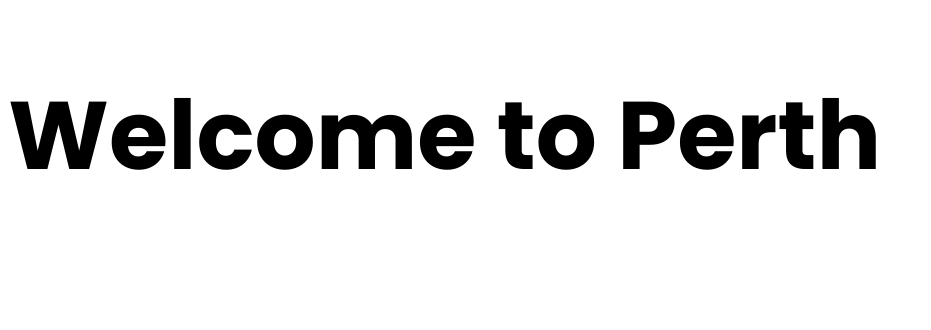
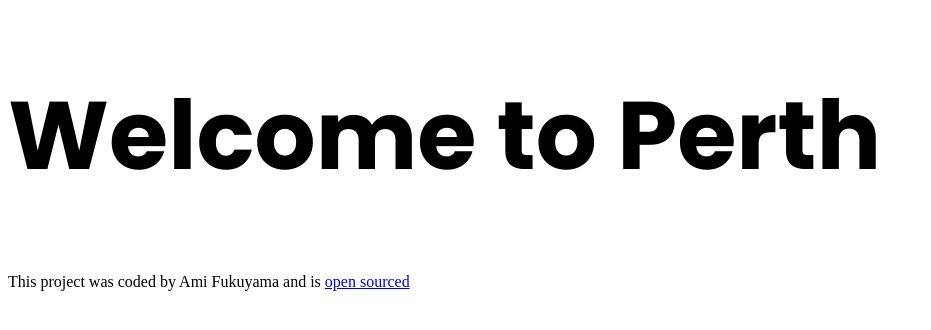
Before and after one commit to Ami0480/Perth-travel-project, a plain HTML site: page index.html in a window 1280 px wide. Shown: the whole page, without its empty margins (0-931 px from the left). Drawn offline with Linux system fonts and the light colour scheme; a web font is replaced by a local one.

Commit message:
added footer

```diff
--- a/index.html
+++ b/index.html
@@ -14,5 +14,11 @@
   </head>
   <body>
     <h1>Welcome to Perth</h1>
+    <footer>
+      This project was coded by Ami Fukuyama and is
+      <a href="https://github.com/Ami0480/Perth-travel-project" target="_blank"
+        >open sourced</a
+      >
+    </footer>
   </body>
 </html>
```
